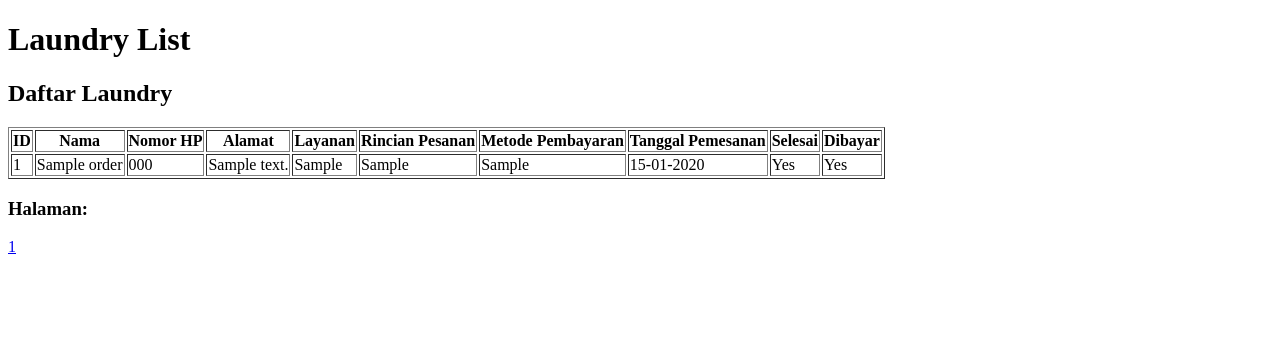
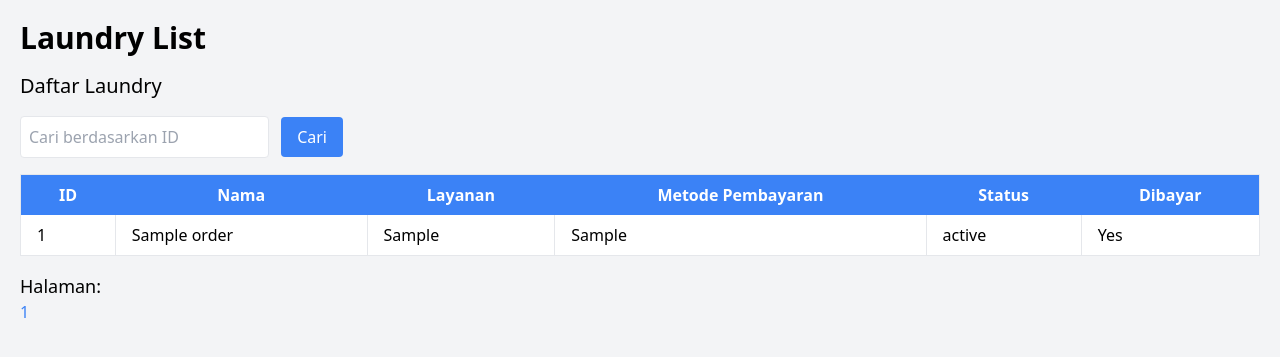
Before and after one commit to eeswepe/laundry-app, a PHP site: page /laundry-app/list in a window 1280 px wide. Shown: the top 357 px of the page. Run offline with PHP 8.4, Linux system fonts and the light colour scheme; tables that the repository leaves empty or names only in its code hold one stand-in row (values such as "Sample post").

Commit message:
feat: add search and filter features

```diff
--- a/app/controllers/AdminController.php
+++ b/app/controllers/AdminController.php
@@ -37,16 +37,31 @@ class AdminController {
             exit();
         }
 
-        $unfinishedLaundryCount = $this->laundryModel->getUnfinishedLaundryCount();
+        $notProcessedLaundryCount = $this->laundryModel->getNotProcessedLaundryCount();
+        $inProgressLaundryCount = $this->laundryModel->getInProgressLaundryCount();
+        $finishedLaundryCount = $this->laundryModel->getFinishedLaundryCount();
         $unpaidLaundryCount = $this->laundryModel->getUnpaidLaundryCount();
+
+        $statusFilter = isset($_GET['status']) ? $_GET['status'] : '';
+
+        $searchId = isset($_GET['search_id']) ? $_GET['search_id'] : '';
 
         $limit = 10;
         $page = isset($_GET['page']) ? $_GET['page'] : 1;
         $offset = ($page -1) * $limit;
-
-        $laundries = $this->laundryModel->getAllLaundry($limit, $offset);
         $totalLaundry = $this->laundryModel->getTotalLaundry();
         $totalPages = ceil($totalLaundry / $limit);
+
+        if ($searchId) {
+            $laundries = $this->laundryModel->getLaundryById($searchId);
+        } else if ($statusFilter) {
+            $laundries = $this->laundryModel->getLaundryByStatus($statusFilter, $limit, $offset);
+        } else {
+            $laundries = $this->laundryModel->getAllLaundry($limit, $offset);
+        }
+
+
+
         require '../app/views/admin/dashboard.php';
     }
 
@@ -69,5 +84,44 @@ class AdminController {
         exit();
     }
 
+    public function markInProgress(){
+        if(!isset($_SESSION['admin_logged_in'])) {
+            header('Location: /laundry-app/admin/login');
+            exit();
+        }
+        if(isset($_GET['id'])) {
+            $id = (int)$_GET['id'];
+            $this->laundryModel->updateLaundryStatus($id, 'In Progress');
+        }
+        header('Location: /laundry-app/admin/dashboard');
+        exit();
+    }
+
+    public function markFinished(){
+        if(!isset($_SESSION['admin_logged_in'])) {
+            header('Location: /laundry-app/admin/login');
+            exit();
+        }
+        if(isset($_GET['id'])) {
+            $id = (int)$_GET['id'];
+            $this->laundryModel->updateLaundryStatus($id, 'Finished');
+        }
+        header('Location: /laundry-app/admin/dashboard');
+        exit();
+    }
+
+    public function markPaid(){
+        if(!isset($_SESSION['admin_logged_in'])) {
+            header('Location: /laundry-app/admin/login');
+            exit();
+        }
+        if(isset($_GET['id'])) {
+            $id = (int)$_GET['id'];
+            $this->laundryModel->updateLaundryIsPaid($id);
+        }
+        header('Location: /laundry-app/admin/dashboard');
+        exit();
+    }
+
 }
 ?>
--- a/app/controllers/LaundryController.php
+++ b/app/controllers/LaundryController.php
@@ -29,13 +29,21 @@ class LaundryController {
     }
 
     public function list() {
+        $searchId = isset($_GET['search_id']) ? $_GET['search_id'] : '';
+
         $limit = 20;
         $page = isset($_GET['page']) ? $_GET['page'] : 1;
         $offset = ($page -1) * $limit;
 
-        $laundries = $this->laundryModel->getAllLaundry($limit, $offset);
         $totalLaundry = $this->laundryModel->getTotalLaundry();
         $totalPages = ceil($totalLaundry / $limit);
+
+        if ($searchId) {
+            $laundries = $this->laundryModel->getLaundryById($searchId);
+        } else {
+            $laundries = $this->laundryModel->getAllLaundry($limit, $offset);
+        }
+
         require '../app/views/list.php';
     }
 }
--- a/app/models/Laundry.php
+++ b/app/models/Laundry.php
@@ -7,7 +7,7 @@ class Laundry {
     }
 
     public function addLaundry($nama, $owner, $alamat, $layanan, $rincian_pesanan, $payment_method) {
-        $stmt = $this->pdo->prepare("INSERT INTO orders (nama, nomor_hp, alamat, layanan, rincian_pesanan, metode_pembayaran, is_finish, is_paid) VALUES (:nama, :owner, :alamat, :layanan, :rincian_pesanan, :payment_method, 0, 0)");
+        $stmt = $this->pdo->prepare("INSERT INTO orders (nama, nomor_hp, alamat, layanan, rincian_pesanan, metode_pembayaran, status, is_paid) VALUES (:nama, :owner, :alamat, :layanan, :rincian_pesanan, :payment_method, 'Not Processed', 0)");
         $stmt->execute([
             ':nama' => $nama,
             ':owner' => $owner,
@@ -26,6 +26,14 @@ class Laundry {
         return $stmt->fetchAll(PDO::FETCH_ASSOC);
     }
 
+    public function getLaundryById($id) {
+        $stmt = $this->pdo->prepare("SELECT * FROM orders WHERE id = :id");
+        $stmt->bindParam(':id', $id, PDO::PARAM_INT);
+        $stmt->execute();
+        $result = $stmt->fetch(PDO::FETCH_ASSOC);
+        return $result ? [$result] : [];
+    }
+
     public function getTotalLaundry() {
         $stmt = $this->pdo->query("SELECT COUNT(*) FROM orders");
         return $stmt->fetchColumn();
@@ -37,15 +45,45 @@ class Laundry {
         $stmt->execute();
     }
 
-    public function getUnfinishedLaundryCount() {
-        $stmt = $this->pdo->query("SELECT COUNT(*) FROM orders WHERE is_finish = 0");
+    public function updateLaundryStatus($id, $status) {
+        $stmt = $this->pdo->prepare("UPDATE orders SET status = :status WHERE id = :id");
+        $stmt->bindParam(':id', $id, PDO::PARAM_INT);
+        $stmt->bindParam(':status', $status, PDO::PARAM_STR);
+        $stmt->execute();
+    }
+
+    public function updateLaundryIsPaid($id) {
+        $stmt = $this->pdo->prepare("UPDATE orders SET is_paid = 1 WHERE id = :id");
+        $stmt->bindParam(':id', $id, PDO::PARAM_INT);
+        $stmt->execute();
+    }
+
+    public function getNotProcessedLaundryCount(){
+        $stmt = $this->pdo->query("SELECT COUNT(*) FROM orders WHERE status = 'Not Processed'");
         return $stmt->fetchColumn();
     }
 
-    public function getUnpaidLaundryCount() {
+    public function getInProgressLaundryCount(){
+        $stmt = $this->pdo->query("SELECT COUNT(*) FROM orders WHERE status = 'In Progress'");
+        return $stmt->fetchColumn();
+    }
+
+    public function getFinishedLaundryCount(){
+        $stmt = $this->pdo->query("SELECT COUNT(*) FROM orders WHERE status = 'Finished'");
+        return $stmt->fetchColumn();
+    }
+
+    public function getUnpaidLaundryCount(){
         $stmt = $this->pdo->query("SELECT COUNT(*) FROM orders WHERE is_paid = 0");
         return $stmt->fetchColumn();
     }
 
+    public function getLaundryByStatus($status) {
+        $stmt = $this->pdo->prepare("SELECT * FROM orders WHERE status = :status");
+        $stmt->bindParam(':status', $status, PDO::PARAM_STR);
+        $stmt->execute();
+        return $stmt->fetchAll(PDO::FETCH_ASSOC);
+    }
+
 }
 ?>
--- a/app/views/list.php
+++ b/app/views/list.php
@@ -1,55 +1,57 @@
 <!DOCTYPE html>
-<html>
+<html lang="id">
 <head>
+    <meta charset="UTF-8">
+    <meta name="viewport" content="width=device-width, initial-scale=1.0">
     <title>Laundry List</title>
+    <link href="https://cdn.jsdelivr.net/npm/tailwindcss@2.2.19/dist/tailwind.min.css" rel="stylesheet">
 </head>
-<body>
-    <h1>Laundry List</h1>
-    <h2>Daftar Laundry</h2>
-    <table border="1">
+<body class="bg-gray-100 p-5">
+    <h1 class="text-3xl font-bold mb-4">Laundry List</h1>
+    <h2 class="text-xl mb-4">Daftar Laundry</h2>
+
+    <form action="/laundry-app/list" method="GET" class="mb-4">
+        <input type="text" name="search_id" placeholder="Cari berdasarkan ID" class="border rounded p-2 mr-2" required>
+        <button type="submit" class="bg-blue-500 text-white px-4 py-2 rounded hover:bg-blue-600">Cari</button>
+    </form>
+
+    <table class="min-w-full bg-white border border-gray-200">
         <thead>
-            <tr>
-                <th>ID</th>
-                <th>Nama</th>
-                <th>Nomor HP</th>
-                <th>Alamat</th>
-                <th>Layanan</th>
-                <th>Rincian Pesanan</th>
-                <th>Metode Pembayaran</th>
-                <th>Tanggal Pemesanan</th>
-                <th>Selesai</th>
-                <th>Dibayar</th>
+            <tr class="bg-blue-500 text-white">
+                <th class="py-2 px-4">ID</th>
+                <th class="py-2 px-4">Nama</th>
+                <th class="py-2 px-4">Layanan</th>
+                <th class="py-2 px-4">Metode Pembayaran</th>
+                <th class="py-2 px-4">Status</th>
+                <th class="py-2 px-4">Dibayar</th>
             </tr>
         </thead>
         <tbody>
             <?php if (!empty($laundries)): ?>
                 <?php foreach ($laundries as $laundry): ?>
-                    <tr>
-                        <td><?php echo htmlspecialchars($laundry['id']); ?></td>
-                        <td><?php echo htmlspecialchars($laundry['nama']); ?></td>
-                        <td><?php echo htmlspecialchars($laundry['nomor_hp']); ?></td>
-                        <td><?php echo htmlspecialchars($laundry['alamat']); ?></td>
-                        <td><?php echo htmlspecialchars($laundry['layanan']); ?></td>
-                        <td><?php echo htmlspecialchars($laundry['rincian_pesanan']); ?></td>
-                        <td><?php echo htmlspecialchars($laundry['metode_pembayaran']); ?></td>
-                        <td><?php echo htmlspecialchars(date('d-m-Y', strtotime($laundry['order_date']))); ?></td>
-                        <td><?php echo htmlspecialchars($laundry['is_finish'] ? 'Yes' : 'No'); ?></td>
-                        <td><?php echo htmlspecialchars($laundry['is_paid'] ? 'Yes' : 'No'); ?></td>
+                    <tr class="border-b hover:bg-gray-100">
+                        <td class="py-2 px-4 border-r"><?php echo htmlspecialchars($laundry['id']); ?></td>
+                        <td class="py-2 px-4 border-r"><?php echo htmlspecialchars($laundry['nama']); ?></td>
+                        <td class="py-2 px-4 border-r"><?php echo htmlspecialchars($laundry['layanan']); ?></td>
+                        <td class="py-2 px-4 border-r"><?php echo htmlspecialchars($laundry['metode_pembayaran']); ?></td>
+                        <td class="py-2 px-4 border-r"><?php echo htmlspecialchars($laundry['status']); ?></td>
+                        <td class="py-2 px-4"><?php echo htmlspecialchars($laundry['is_paid'] ? 'Yes' : 'No'); ?></td>
                     </tr>
                 <?php endforeach; ?>
             <?php else: ?>
                 <tr>
-                    <td colspan="9">Tidak ada data laundry.</td>
+                    <td colspan="6" class="text-center py-2">Tidak ada data laundry.</td>
                 </tr>
             <?php endif; ?>
         </tbody>
     </table>
-    <div>
-        <h3>Halaman:</h3>
-        <?php for ($i = 1 ; $i <= $totalPages; $i++): ?>
-            <a href="/laundry-app/admin/dashboard&page=<?php echo $i; ?>"><?php echo $i; ?></a>
+
+    <div class="mt-4">
+        <h3 class="text-lg">Halaman:</h3>
+        <?php for ($i = 1; $i <= $totalPages; $i++): ?>
+            <a href="/laundry-app/admin/dashboard&page=<?php echo $i; ?>" class="text-blue-500 hover:underline"><?php echo $i; ?></a>
             <?php if ($i < $totalPages): ?>
-                |
+                <span class="mx-2">|</span>
             <?php endif; ?>
         <?php endfor; ?>
     </div>
--- a/public/index.php
+++ b/public/index.php
@@ -11,7 +11,7 @@ $url = isset($_GET['url']) ? $_GET['url'] : '';
 
 // Routing sederhana
 switch ($url) {
-
+// admin
     case 'admin/login':
         $adminController->login();
         break;
@@ -28,6 +28,16 @@ switch ($url) {
     case 'admin/delete':
         $adminController->deleteLaundry();
         break;
+    case 'admin/mark-in-progress':
+        $adminController->markInProgress();
+        break;
+    case 'admin/mark-finished':
+        $adminController->markFinished();
+        break;
+    case 'admin/mark-paid':
+        $adminController->markPaid();
+        break;
+// user
     case '':
         $laundryController->index();
         break;
```
Also changed, not shown: app/views/admin/dashboard.php (+47 -13 lines).
